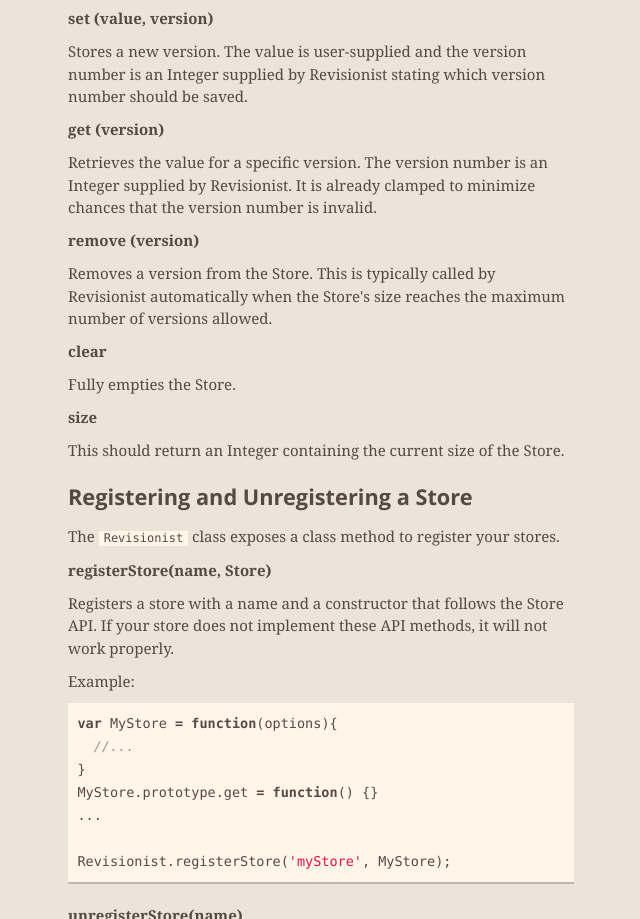
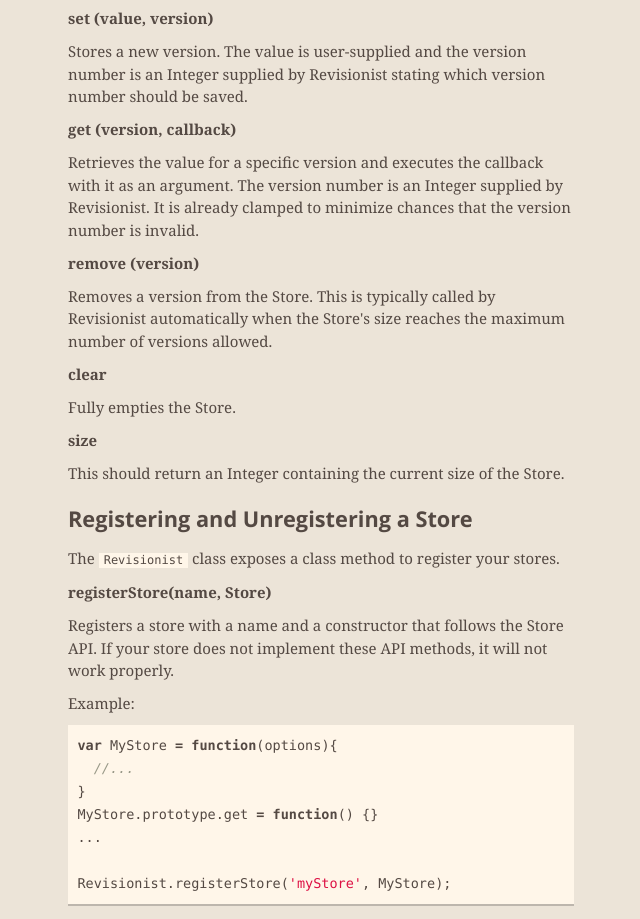
Before and after one commit to inf0rmer/revisionist, a plain HTML site: page index.html in a window 1280 px wide. Shown: the part 5832-6751 px from the top of the page, without its empty margins (319-959 px from the left). Drawn offline with nearby package versions, Linux system fonts and the light colour scheme.

Commit message:
Create gh-pages branch via GitHub

```diff
--- a/index.html
+++ b/index.html
@@ -294,9 +294,9 @@
 
 <p>Stores a new version. The value is user-supplied and the version number is an Integer supplied by Revisionist stating which version number should be saved.</p>
 
-<p><strong>get (version)</strong></p>
+<p><strong>get (version, callback)</strong></p>
 
-<p>Retrieves the value for a specific version. The version number is an Integer supplied by Revisionist. It is already clamped to minimize chances that the version number is invalid.</p>
+<p>Retrieves the value for a specific version and executes the callback with it as an argument. The version number is an Integer supplied by Revisionist. It is already clamped to minimize chances that the version number is invalid.</p>
 
 <p><strong>remove (version)</strong></p>
 
```
Also changed, not shown: params.json (+1 -1 lines).
